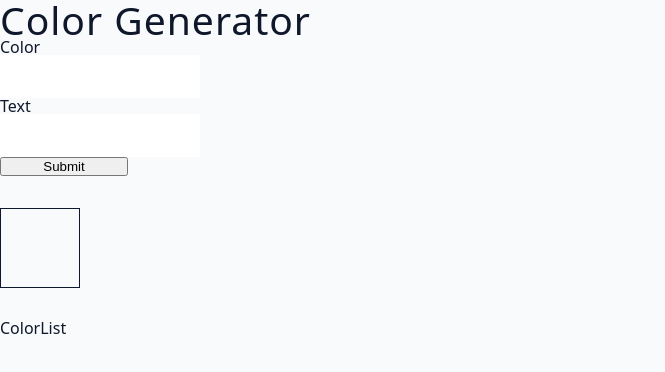
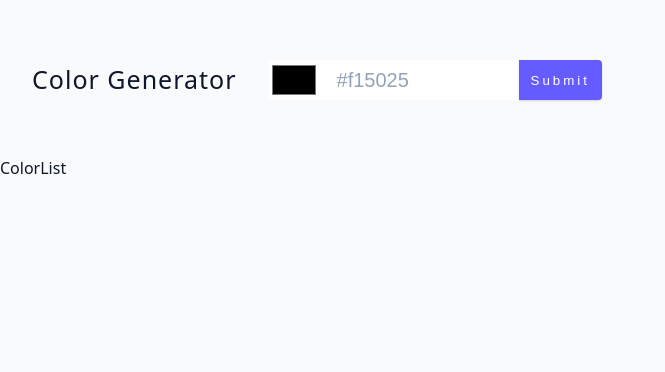
Before and after one commit to KayKongo/color-generator, a React (Vite) app: page / in a window 1280 px wide. Shown: the top 372 px of the page, without its empty margins (0-665 px from the left). Built offline with nearby package versions, Linux system fonts and the light colour scheme; the HTML template or start-up script is replaced by a standard one.

Commit message:
feat: Added the color picker input

```diff
--- a/src/App.jsx
+++ b/src/App.jsx
@@ -3,11 +3,10 @@ import Form from "./components/Form";
 
 const App = () => {
   return (
-    <div>
-      <h2>Color Generator</h2>
+    <main>
       <Form />
       <ColorList />
-    </div>
+    </main>
   );
 };
 export default App;
--- a/src/components/Form.jsx
+++ b/src/components/Form.jsx
@@ -2,7 +2,6 @@ import { useState } from "react";
 
 const Form = () => {
   const [color, setColor] = useState("");
-  const [text, setText] = useState("");
 
   const handleSubmit = (e) => {
     e.preventDefault();
@@ -15,43 +14,28 @@ const Form = () => {
   };
 
   return (
-    <div>
-      <form
-        onSubmit={handleSubmit}
-        style={{ display: "flex", flexDirection: "column", maxWidth: "8rem" }}
-      >
-        <div>
-          <label htmlFor="color">Color</label>
+    <section className="container">
+      <h4>Color Generator</h4>
+      <form className="color-form" onSubmit={handleSubmit}>
+        <input
+          type="color"
+          value={color}
+          onChange={(e) => setColor(e.target.value)}
+        />
         <input
           type="text"
           name="color"
           id="color"
           value={color}
           onChange={(e) => setColor(e.target.value)}
+          placeholder="#f15025"
         />
-        </div>
-        <div>
-          <label htmlFor="text">Text</label>
-          <input
-            type="text"
-            name="text"
-            id="text"
-            value={text}
-            onChange={(e) => setText(e.target.value)}
-          />
-        </div>
-        <button type="submit">Submit</button>
+
+        <button className="btn" style={{ background: color }} type="submit">
+          Submit
+        </button>
       </form>
-      <div
-        style={{
-          width: "5rem",
-          height: "5rem",
-          backgroundColor: `${color}`,
-          margin: "2rem 0",
-          border: "solid 1px",
-        }}
-      ></div>
-    </div>
+    </section>
   );
 };
 export default Form;
```
Lines whose indentation alone changed are shown as unchanged.
